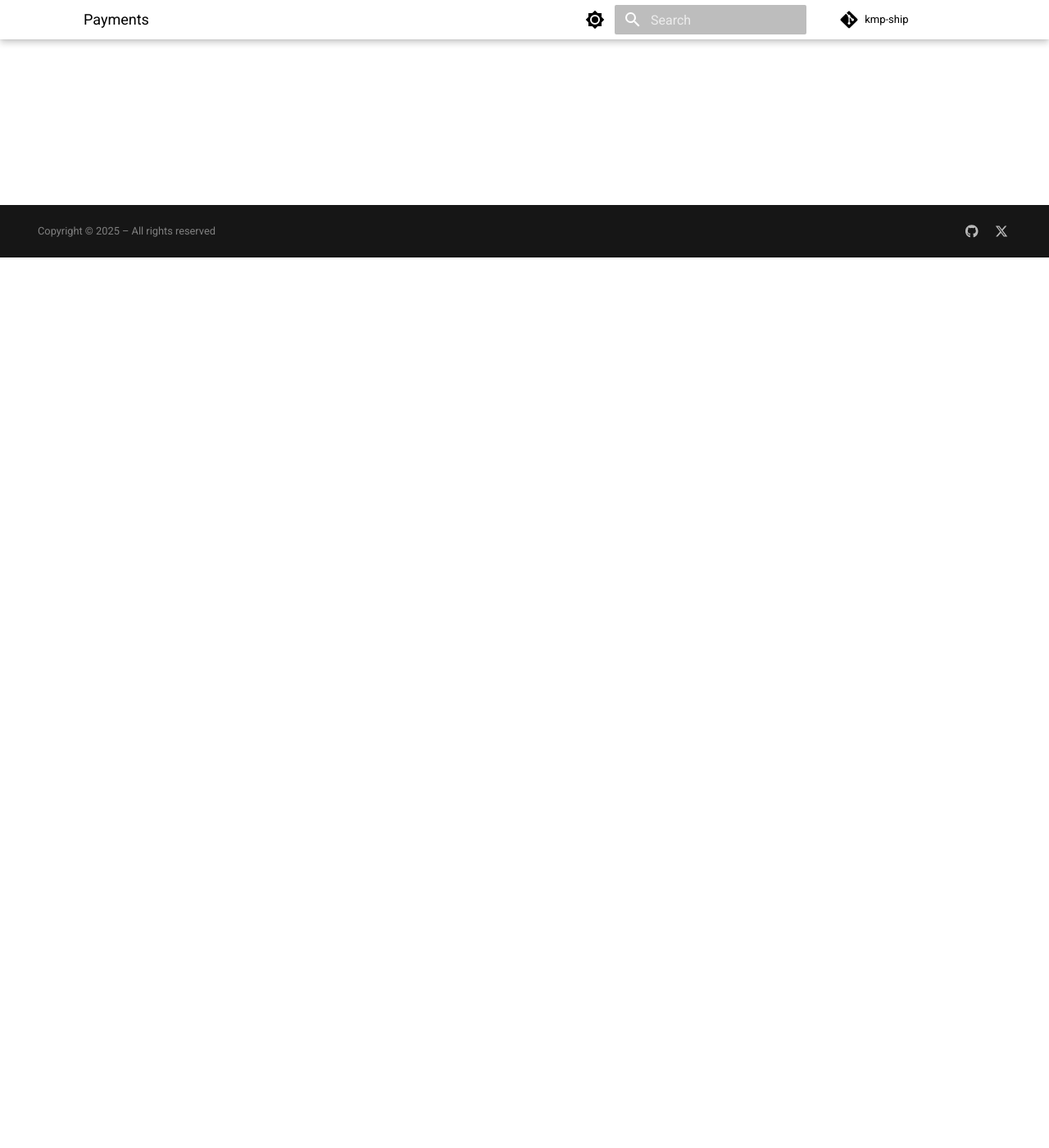
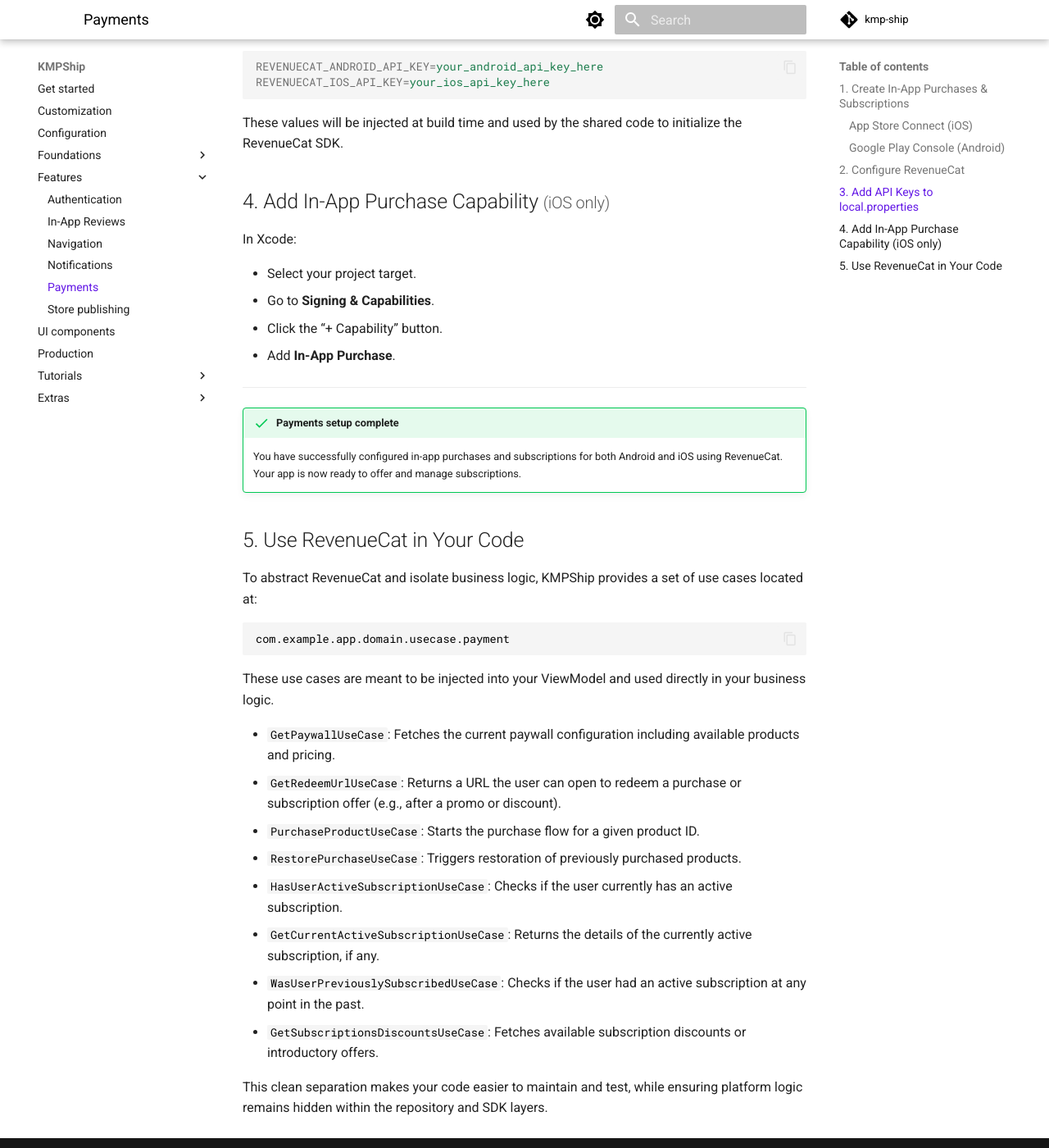
Before and after one commit to Tweener/kmpshipdoc, an MkDocs documentation site: the page built from docs/features/payments.md, in a window 1280 px wide and 1400 px high, scrolled down 1086 px. Shown: the whole window at 82% size. Built offline with MkDocs 1.6.1 and Material for MkDocs 9.7.7, drawn with Linux system fonts in a browser that asks for light colours; comment, search, counter and statistics services are not loaded; some of the changed text lies outside the part shown.

Commit message:
Features - Add doc for payments

````diff
--- a/docs/features/payments.md
+++ b/docs/features/payments.md
@@ -1 +1,77 @@
 # Payments
+
+KMPShip uses [RevenueCat](https://www.revenuecat.com/) to manage in-app purchases and subscriptions across platforms. Before using the payments feature, a few steps are required to configure your store accounts and RevenueCat dashboard.
+
+## 1. Create In-App Purchases & Subscriptions
+
+You must create your in-app purchases and subscriptions in both stores:
+
+### App Store Connect (iOS)
+
+* Create an App ID and enable in-app purchases.
+* Set up your subscriptions and pricing.
+* Official documentation: [Apple Store Connect - Create and configure products](https://www.revenuecat.com/docs/getting-started/entitlements/ios-products)
+
+### Google Play Console (Android)
+
+* Create a new product (subscription or one-time purchase).
+* Assign pricing and billing period.
+* Official documentation: [Google Play - Create and configure products](https://www.revenuecat.com/docs/getting-started/entitlements/android-products)
+
+## 2. Configure RevenueCat
+
+RevenueCat acts as a unified backend for both platforms. Here’s what you need to do:
+
+1. Sign up at [RevenueCat](https://app.revenuecat.com/) and create a new project.
+2. Add your app identifiers (ie. `com.example.myapp`) for iOS and Android.
+3. Create offerings and link your store products (by using their product IDs).
+4. Copy your API keys (one for Android and one for iOS).
+
+Official setup guide: [RevenueCat - Getting Started](https://www.revenuecat.com/docs/getting-started)
+
+## 3. Add API Keys to `local.properties`
+
+Add your RevenueCat API keys to the `local.properties` file:
+
+```properties
+REVENUECAT_ANDROID_API_KEY=your_android_api_key_here
+REVENUECAT_IOS_API_KEY=your_ios_api_key_here
+```
+
+These values will be injected at build time and used by the shared code to initialize the RevenueCat SDK.
+
+## 4. Add In-App Purchase Capability <small>(iOS only)</small>
+
+In Xcode:
+
+* Select your project target.
+* Go to **Signing & Capabilities**.
+* Click the “+ Capability” button.
+* Add **In-App Purchase**.
+
+---
+
+!!! success "Payments setup complete"
+
+    You have successfully configured in-app purchases and subscriptions for both Android and iOS using RevenueCat. Your app is now ready to offer and manage subscriptions.
+
+## 5. Use RevenueCat in Your Code
+
+To abstract RevenueCat and isolate business logic, KMPShip provides a set of use cases located at:
+
+```
+com.example.app.domain.usecase.payment
+```
+
+These use cases are meant to be injected into your ViewModel and used directly in your business logic.
+
+* `GetPaywallUseCase`: Fetches the current paywall configuration including available products and pricing.
+* `GetRedeemUrlUseCase`: Returns a URL the user can open to redeem a purchase or subscription offer (e.g., after a promo or discount).
+* `PurchaseProductUseCase`: Starts the purchase flow for a given product ID.
+* `RestorePurchaseUseCase`: Triggers restoration of previously purchased products.
+* `HasUserActiveSubscriptionUseCase`: Checks if the user currently has an active subscription.
+* `GetCurrentActiveSubscriptionUseCase`: Returns the details of the currently active subscription, if any.
+* `WasUserPreviouslySubscribedUseCase`: Checks if the user had an active subscription at any point in the past.
+* `GetSubscriptionsDiscountsUseCase`: Fetches available subscription discounts or introductory offers.
+
+This clean separation makes your code easier to maintain and test, while ensuring platform logic remains hidden within the repository and SDK layers.
````
Also changed, not shown: docs/features/authentication.md (+6 -0 lines), docs/features/in-app-reviews.md (+6 -0 lines).
